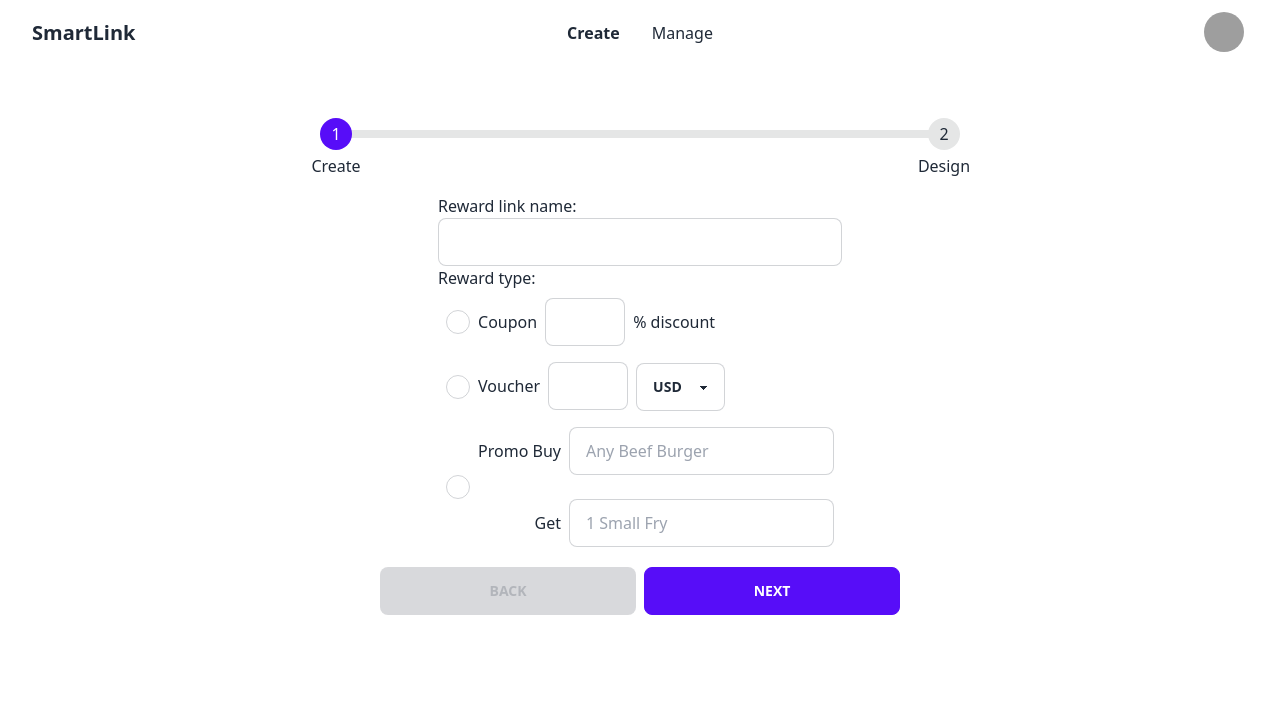
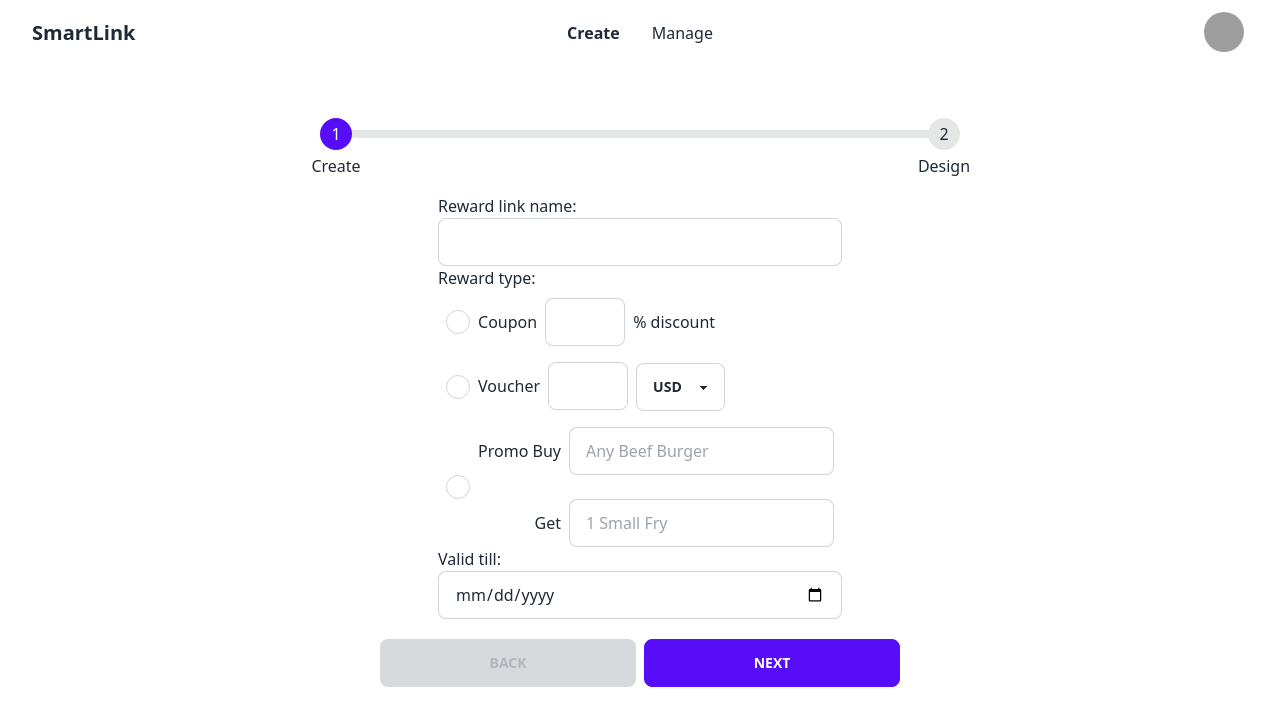
Before and after one commit to ghostjson/smartlink-frontend, a Next.js app: page /create/rewards in a window 1280 px wide. Shown: the top 726 px of the page. Built offline with nearby package versions, Linux system fonts and the light colour scheme; grey boxes are pictures that could not be loaded.

Commit message:
feat: add valid upto field

```diff
--- a/components/shared/RewardForm.tsx
+++ b/components/shared/RewardForm.tsx
@@ -67,7 +67,6 @@ const RewardForm: React.FC<RewardFormProps> = ({ formData, setFormData }) => {
               Voucher
               <input
                 type='number'
-                defaultValue={0}
                 max={100}
                 className='w-20 mx-2 input input-bordered'
                 value={formData.voucher?.price}
@@ -145,6 +144,15 @@ const RewardForm: React.FC<RewardFormProps> = ({ formData, setFormData }) => {
           </span>
         </div>
       </div>
+      <label className='flex flex-col'>
+        <span>Valid till:</span>
+        <input
+          type='date'
+          value={formData.date}
+          onChange={(e) => setFormData({ ...formData, date: e.target.value })}
+          className='input input-bordered'
+        />
+      </label>
     </div>
   );
 };
```
